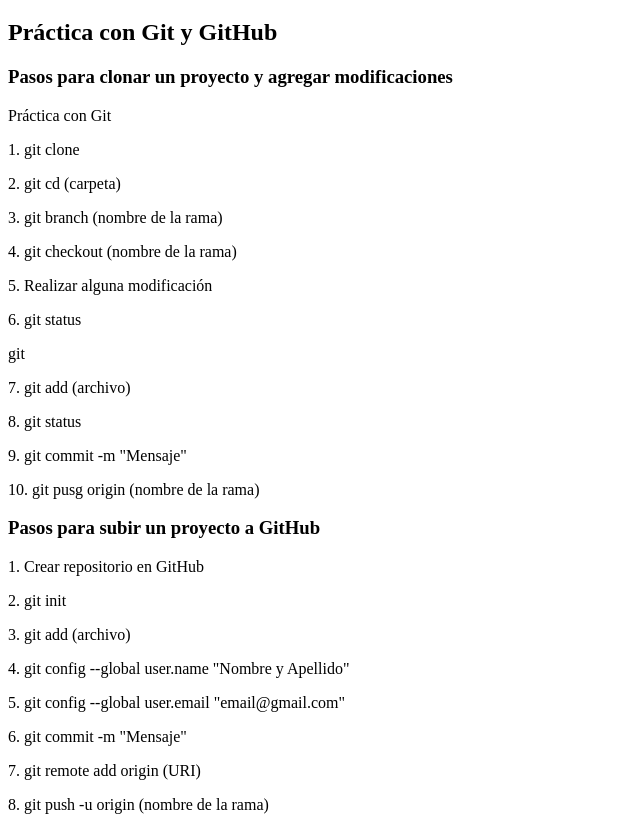
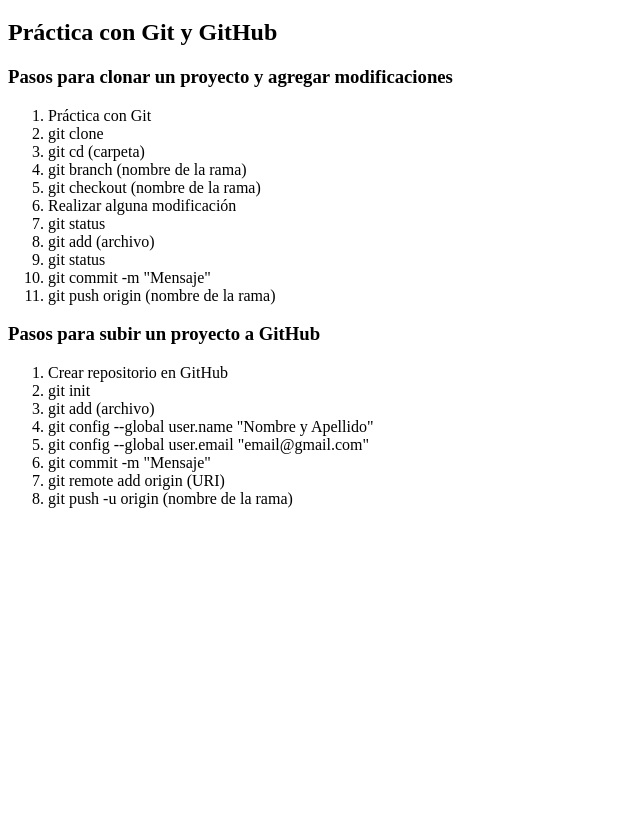
Before and after one commit to pablobello92/mili, a plain HTML site: page src/index.html in a window 1280 px wide. Shown: the part 61-891 px from the top of the page, without its empty margins (0-640 px from the left). After the commit the page ends 800 px from the top, so only its background shows below. Drawn offline with Linux system fonts and the light colour scheme.

Commit message:
modificación en el contenido del archivo html

```diff
--- a/src/index.html
+++ b/src/index.html
@@ -16,27 +16,32 @@
   <h2>Práctica con Git y GitHub</h2>
 
   <h3>Pasos para clonar un proyecto y agregar modificaciones</h3>
-  <p>Práctica con Git</p>
-  <p>1. git clone</p>
-  <p>2. git cd (carpeta)</p>
-  <p>3. git branch (nombre de la rama)</p>
-  <p>4. git checkout (nombre de la rama)</p>
-  <p>5. Realizar alguna modificación</p>
-  <p>6. git status</p>git
-  <p>7. git add (archivo)</p>
-  <p>8. git status</p>
-  <p>9. git commit -m "Mensaje"</p>
-  <p>10. git pusg origin (nombre de la rama)</p>
+  <ol>
+    <li>Práctica con Git</li>
+    <li>git clone</li>
+    <li>git cd (carpeta)</li>
+    <li>git branch (nombre de la rama)</li>
+    <li>git checkout (nombre de la rama)</li>
+    <li>Realizar alguna modificación</li>
+    <li>git status</li>
+    <li>git add (archivo)</li>
+    <li>git status</li>
+    <li>git commit -m "Mensaje"</li>
+    <li>git push origin (nombre de la rama)</li>
+  </ol>
+
 
   <h3>Pasos para subir un proyecto a GitHub</h3>
-  <p>1. Crear repositorio en GitHub</p>
-  <p>2. git init</p>
-  <p>3. git add (archivo)</p>
-  <p>4. git config --global user.name "Nombre y Apellido"</p>
-  <p>5. git config --global user.email "email@gmail.com"</p>
-  <p>6. git commit -m "Mensaje"</p>
-  <p>7. git remote add origin (URI)</p>
-  <p>8. git push -u origin (nombre de la rama)</p>
+  <ol>
+    <li>Crear repositorio en GitHub</li>
+    <li>git init</li>
+    <li>git add (archivo)</li>
+    <li>git config --global user.name "Nombre y Apellido"</li>
+    <li>git config --global user.email "email@gmail.com"</li>
+    <li>git commit -m "Mensaje"</li>
+    <li>git remote add origin (URI)</li>
+    <li>git push -u origin (nombre de la rama)</li>
+  </ol>
 </body>
 
 </html>
```
